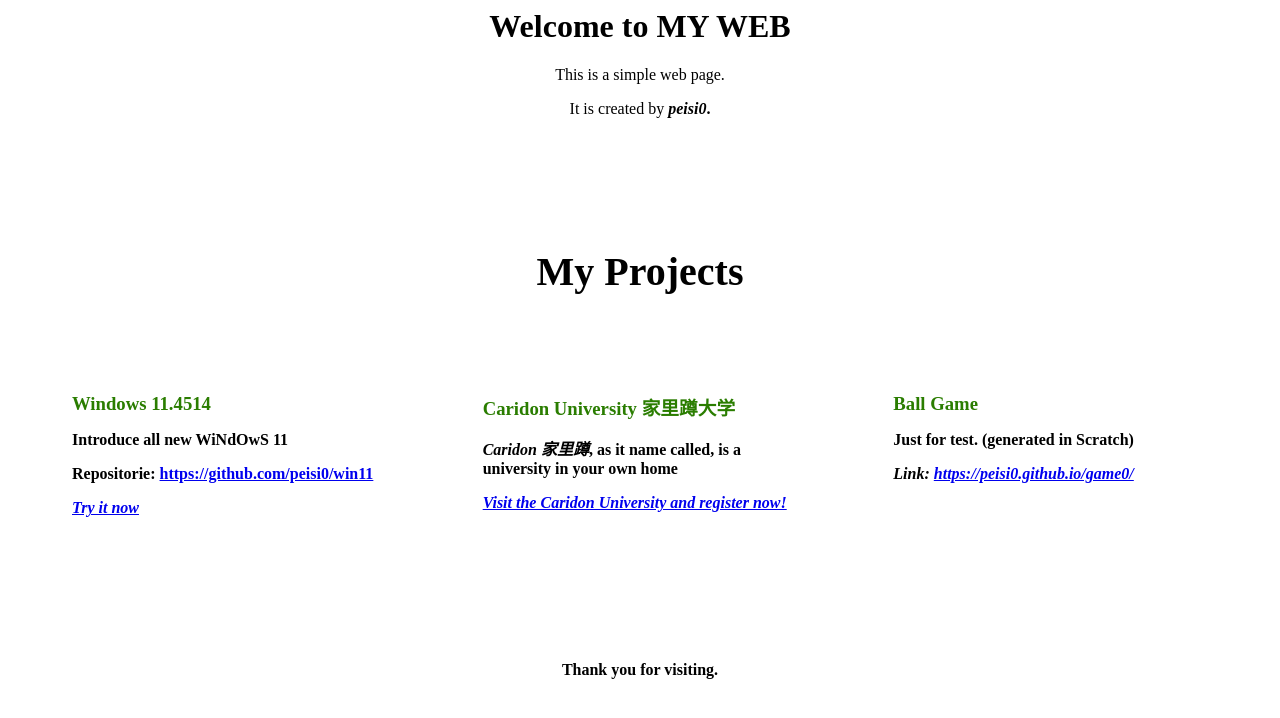
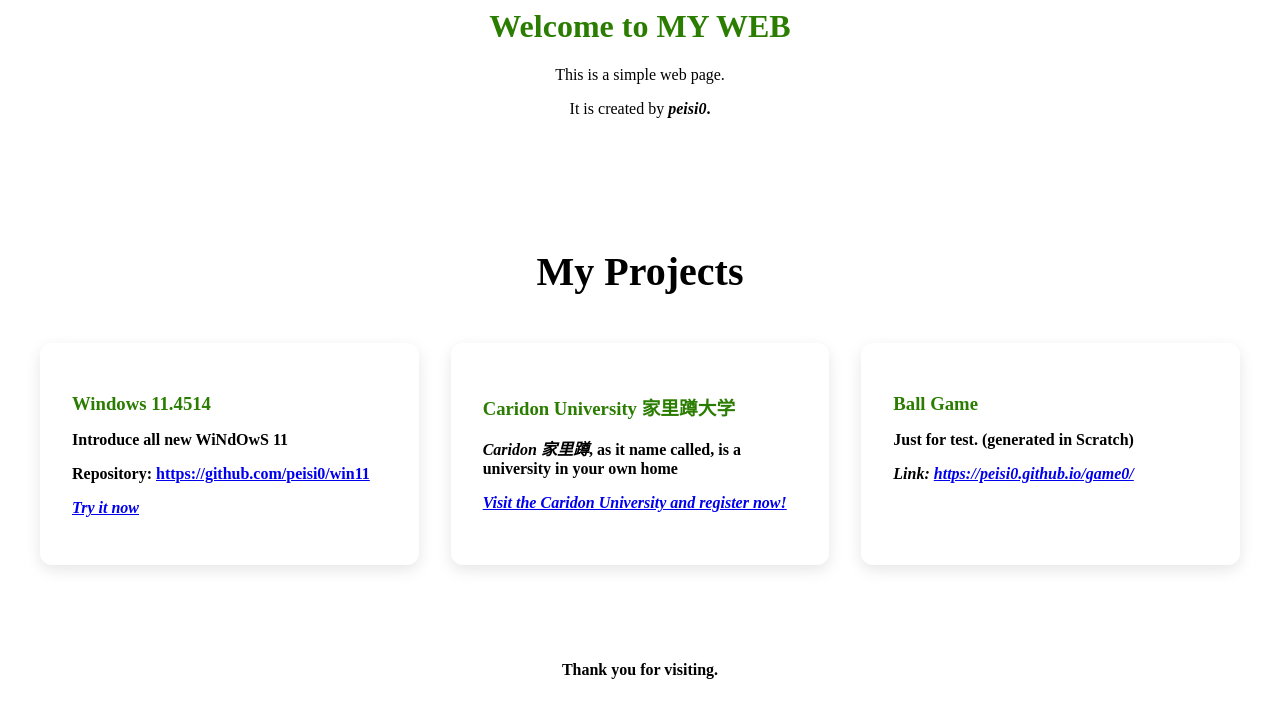
Before and after one commit to peisi0/peisi0.github.io, a plain HTML site: page index.html in a window 1280 px wide. Drawn offline with Linux system fonts and the light colour scheme.

Commit message:
Update index.html

```diff
--- a/index.html
+++ b/index.html
@@ -1,3 +1,4 @@
+
 <html lang="zh-CN">
 <head>
     <meta charset="UTF-8">
@@ -14,7 +15,7 @@
             background: #ffffff;
             border-radius: 12px;
             padding: 2rem;
-            box-shadow: 0 5px 15px var(--sl);
+            box-shadow: 0 5px 15px rgba(0,0,0,0.1);
             transition: all 0.4s cubic-bezier(0.175, 0.885, 0.32, 1.1);
             transform: translateY(0);
             opacity: 0;
@@ -28,14 +29,19 @@
         .card-hover {
             transition: all 0.4s cubic-bezier(0.175, 0.885, 0.32, 1.1);
         }
+
         .card-hover:hover {
             transform: perspective(1000px) rotateY(10deg) scale(1.02);
             box-shadow: 0 15px 30px rgba(0,0,0,0.2);
         }
+
+        .a{
+            color: #2a7d00;
+        }
     </style>
 </head>
 <body>
-    <h1 style="text-align: center;">Welcome to MY WEB</h1>
+    <h1 style="text-align: center; color: #2a7d00">Welcome to MY WEB</h1>
     <p style="text-align: center;">This is a simple web page.</p>
     <p style="text-align: center;">It is created by <strong><em>peisi0</em>.</p>
 
@@ -46,7 +52,7 @@
                 <div class="animated-card card-hover" style="flex: 1; min-width: 300px; animation-delay: 0.4s;">
                     <h3 style="color: #2a7d00; margin-bottom: 1rem;">Windows 11.4514</h3>
                     <p>Introduce all new WiNdOwS 11</p>
-                    <p>Repositorie: <a href="https://klpig.github.io/">https://github.com/peisi0/win11</a></p>
+                    <p>Repository: <a href="https://github.com/peisi0/win11">https://github.com/peisi0/win11</a></p>
                     <p style="font-style: italic; margin-top: 1rem;"><a href="https://peisi0.github.io/win11/">Try it now</a></p>
                 </div>
                 <div class="animated-card card-hover" style="flex: 1; min-width: 300px; animation-delay: 0.6s;">
```
